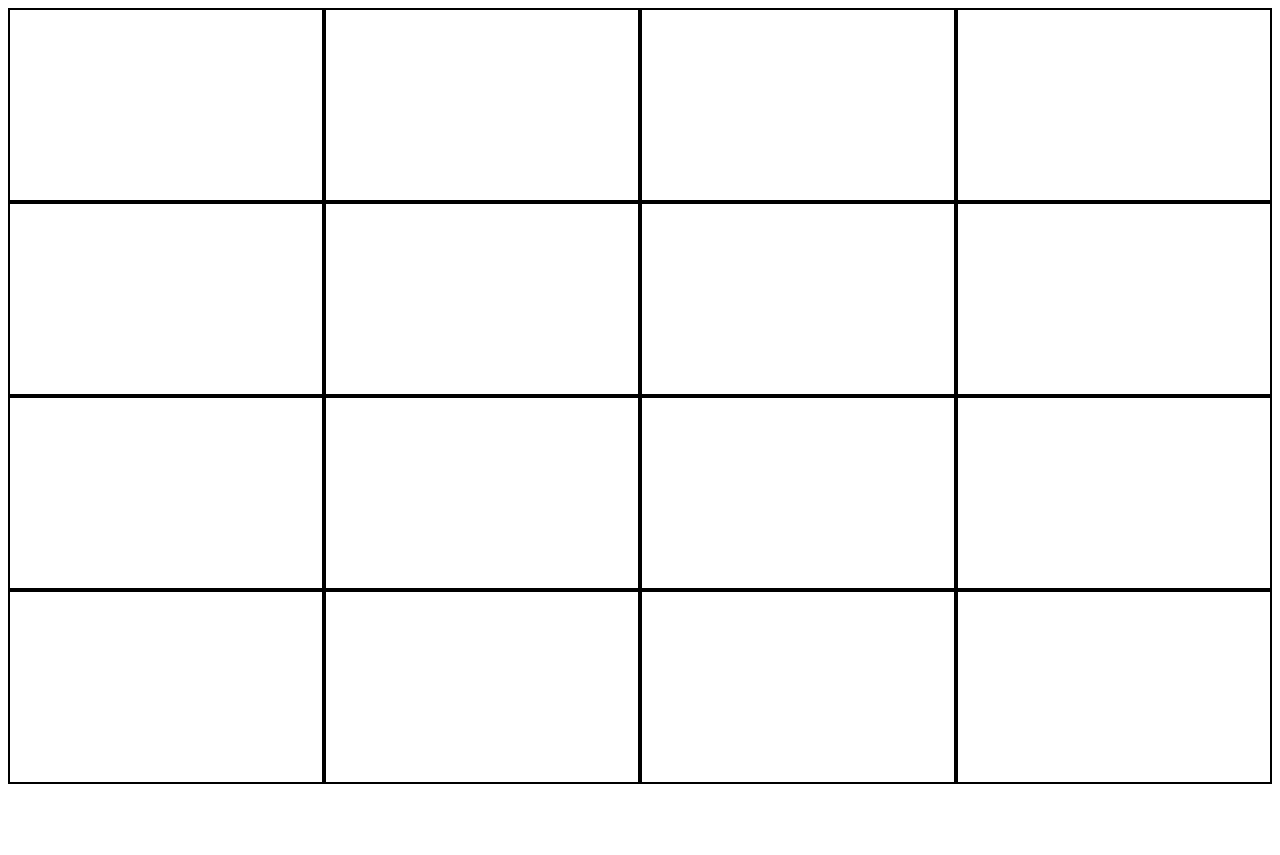
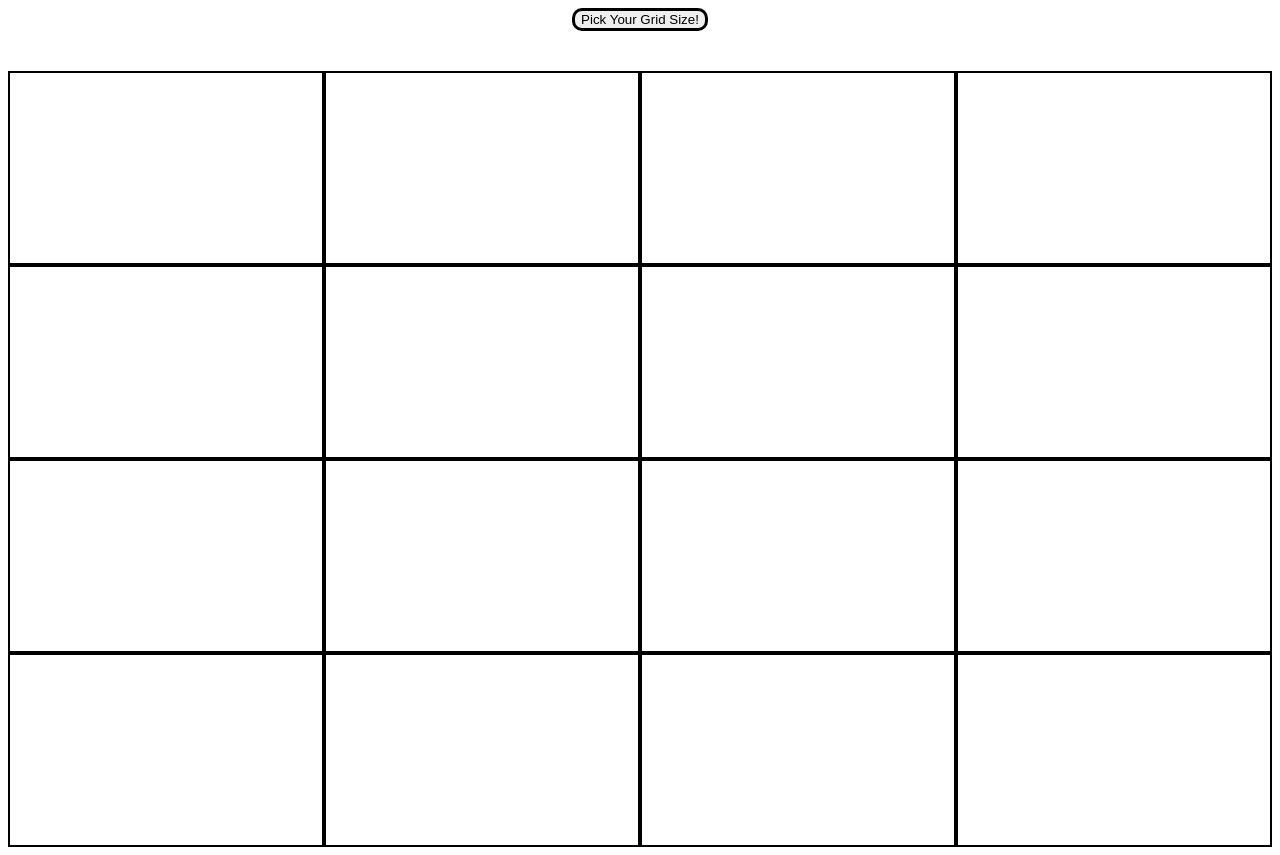
Before and after one commit to MsMauve/etchasketch, a plain HTML site: page index.html in a window 1280 px wide. Before the commit the page ends 800 px from the top, so only its background shows below. Drawn offline with Linux system fonts and the light colour scheme.

Commit message:
add core button and refactor grid element initalizer

```diff
--- a/etch_a_sketch.js
+++ b/etch_a_sketch.js
@@ -1,11 +1,15 @@
 const gridWrapper = document.querySelector("#grid-container");
 
-for (let i = 0; i < 16; i++) {
-    let gridBox = document.createElement("div");
-    gridBox.setAttribute("class", "grid-box");
-    // gridBox.setAttribute("id", `box-${i + 1}`);
-    gridWrapper.appendChild(gridBox);
+function setGrid(gridSize=16) {
+    for (let i = 0; i < gridSize; i++) {
+        let gridBox = document.createElement("div");
+        gridBox.setAttribute("class", "grid-box");
+        // gridBox.setAttribute("id", `box-${i + 1}`);
+        gridWrapper.appendChild(gridBox);
+    }
 }
+
+setGrid();
 
 const gridList = document.querySelectorAll(".grid-box");
 
--- a/index.html
+++ b/index.html
@@ -8,8 +8,9 @@
     <script src="./etch_a_sketch.js" defer></script>
 </head>
 <body>
-    <div id="grid-container">
-
-    </div>
+        <div id="top-bar">
+            <button id="grid-btn">Pick Your Grid Size!</button>
+        </div>
+        <div id="grid-container"></div>
 </body>
 </html>
--- a/styles.css
+++ b/styles.css
@@ -2,6 +2,18 @@
     box-sizing: border-box;
 }
 
+#top-bar {
+    display: flex;
+    justify-content: center;
+    align-items: flex-end;
+    margin-bottom: 5vh;
+}
+
+#grid-btn {
+    border: 3px solid black;
+    border-radius: 10px;
+    align-items: center;
+}
 #grid-container {
     display: flex;
     flex-flow: row wrap;
```
